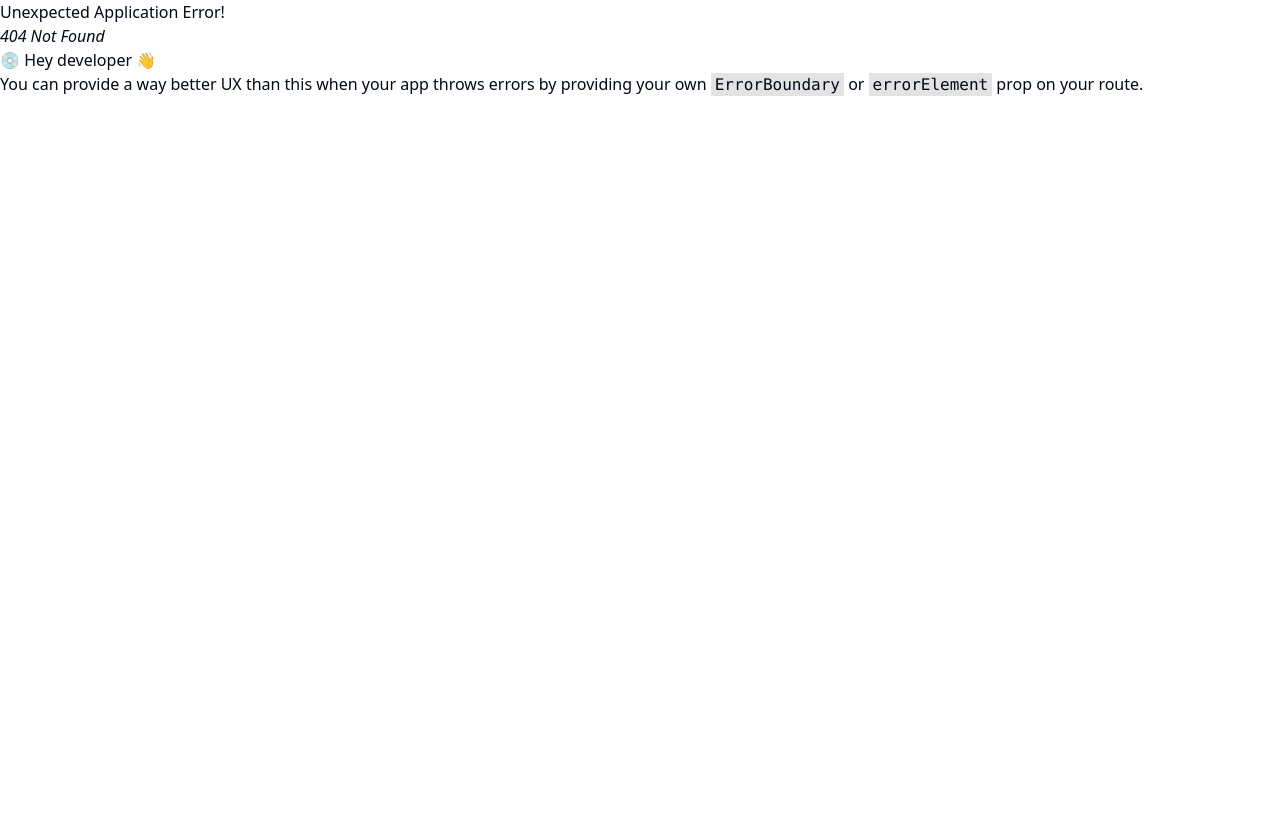
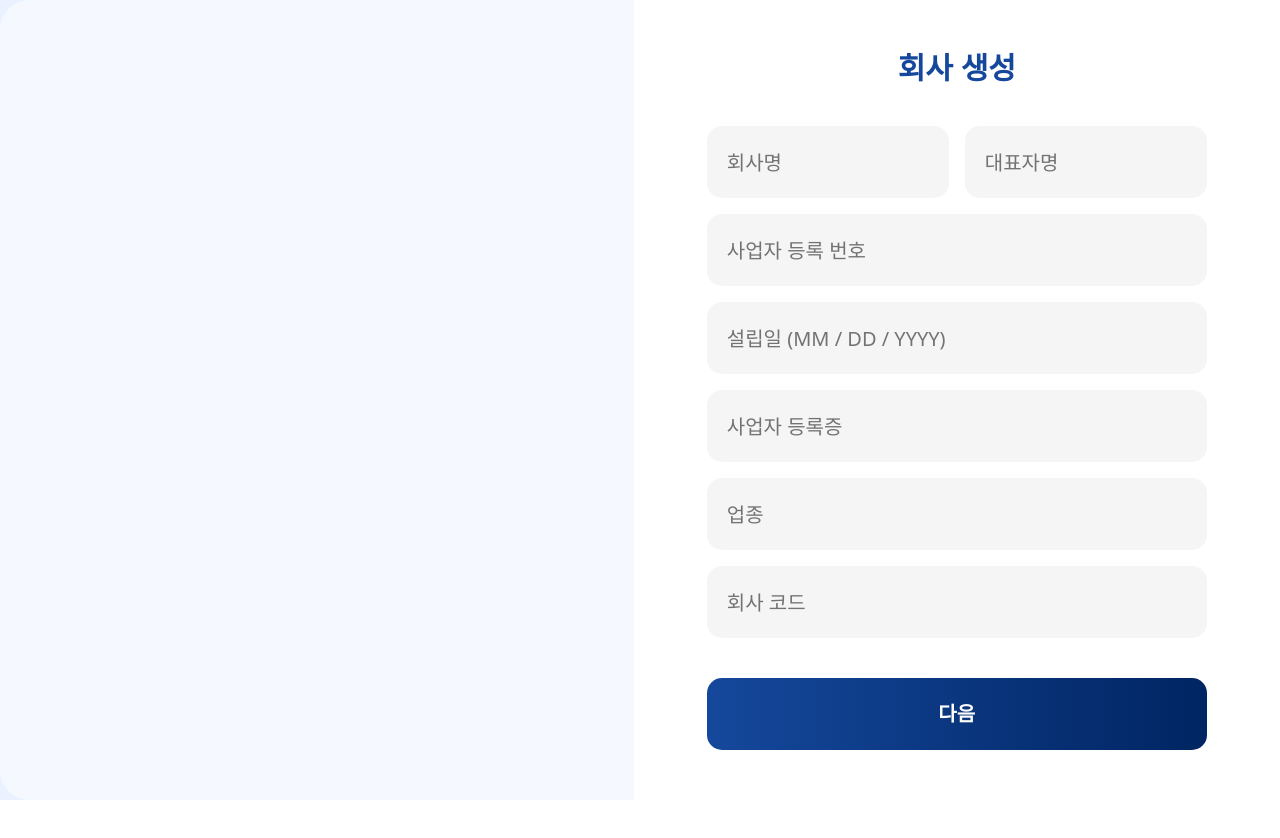
Before and after one commit to LogisMobilityX/mega-express-front, a React (Vite) app: page /register-company-account in a window 1280 px wide. Before the commit this address had no page. Shown: the top 838 px of the page. Before the commit the page ends 800 px from the top, so only its background shows below. Built offline with nearby package versions, Linux system fonts and the light colour scheme.

Commit message:
:lipstick: 회사 계정 생성 폼 UI 구현

```diff
--- a/src/app/routes/index.tsx
+++ b/src/app/routes/index.tsx
@@ -1,6 +1,7 @@
 import { Components } from '@/pages/components'
 import { HomePage } from '@/pages/home/home-page'
 import { LoginPage } from '@/pages/login/login-page'
+import RegisterCompanyAccount from '@/pages/register-company-account/ui/register-account-page'
 import { SignUpPage } from '@/pages/sign-up/ui/sign-up-page'
 import { HomeLayout } from '@/shared/ui/home-layout'
 import { createBrowserRouter } from 'react-router-dom'
@@ -13,6 +14,7 @@ export const router: ReturnType<typeof createBrowserRouter> = createBrowserRoute
       { path: '', element: <HomePage /> },
       { path: '/login', element: <LoginPage /> },
       { path: '/sign-up', element: <SignUpPage /> },
+      { path: '/register-company-account', element: <RegisterCompanyAccount /> },
     ],
   },
   {
--- /dev/null
+++ b/src/pages/register-company-account/ui/form-item.tsx
@@ -0,0 +1,13 @@
+type Props = {
+  text: string
+  content: React.ReactNode
+}
+
+export const FormItem = ({ text, content }: Props) => {
+  return (
+    <div className='flex items-center gap-2'>
+      <label className='sr-only min-w-24 font-bold'>{text}</label>
+      {content}
+    </div>
+  )
+}
--- /dev/null
+++ b/src/pages/register-company-account/ui/form.tsx
@@ -0,0 +1,64 @@
+import { Button } from '@/shared/ui/button'
+import { Input } from '@/shared/ui/input'
+import { zodResolver } from '@hookform/resolvers/zod'
+import { useForm } from 'react-hook-form'
+import { z } from 'zod'
+import { FormItem } from './form-item'
+
+const RegisterCompanyAccountFormSchema = z.object({
+  // 회사 이름
+  companyName: z.string().min(1),
+  // 대표자 이름
+  representativeName: z.string().min(2),
+  // 사업 등록 번호는?
+  businessRegistrationNumber: z.string().min(1),
+  // 어떤 타입?
+  businessRegistrationCertificate: z.string().min(2),
+  // 어떤 업종 String이 가능한가?
+  industryType: z.string().min(2),
+  // 어떤 조건?
+  companyCode: z.string().min(2),
+})
+
+type RegisterCompanyAccountType = z.infer<typeof RegisterCompanyAccountFormSchema>
+
+export const Form = ({ handler }: { handler: VoidFunction }) => {
+  const {} = useForm<RegisterCompanyAccountType>({
+    resolver: zodResolver(RegisterCompanyAccountFormSchema),
+  })
+
+  return (
+    <form className='item flex w-full flex-col gap-10'>
+      <h1 className='text-center text-3xl font-bold text-p-900'>회사 생성</h1>
+      <div className='flex flex-col gap-4'>
+        <div className='flex gap-4'>
+          <FormItem text='companyName' content={<Input placeholder='회사명' className='w-full' />} />
+          <FormItem text='representativeName' content={<Input placeholder='대표자명' className='w-full' />} />
+        </div>
+        <FormItem text='representativeName' content={<Input placeholder='사업자 등록 번호' className='w-full' />} />
+        <FormItem
+          text='representativeName'
+          content={<Input placeholder='설립일 (MM / DD / YYYY)' className='w-full' />}
+        />
+
+        <FormItem
+          text='businessRegistrationNumber'
+          content={<Input placeholder='사업자 등록증' className='w-full' />}
+        />
+        <FormItem text='industryType' content={<Input placeholder='업종' className='w-full' />} />
+        <FormItem text='companyCode' content={<Input placeholder='회사 코드' className='w-full' />} />
+      </div>
+      <div className='flex justify-end'>
+        <Button
+          className='w-full'
+          onClick={() => {
+            console.log('생성 상태 변경 및 유저에게 알려줘야힙니다.')
+            handler()
+          }}
+        >
+          다음
+        </Button>
+      </div>
+    </form>
+  )
+}
--- /dev/null
+++ b/src/pages/register-company-account/ui/register-account-page.tsx
@@ -0,0 +1,18 @@
+import { useState } from 'react'
+import { Form } from './form'
+
+const RegisterCompanyAccountPage = () => {
+  // Temp : 서버 요청 성공을 담당하고 있는 상태 UI를 위한 임시 구현입니다.
+  const [isRequested, setIsRequested] = useState(false)
+  const handler = () => {
+    setIsRequested(true)
+  }
+
+  return (
+    <div className='flex size-full items-center justify-center'>
+      <div className='w-[500px]'>{isRequested ? <>기다려주세요</> : <Form handler={handler} />}</div>
+    </div>
+  )
+}
+
+export default RegisterCompanyAccountPage
--- a/src/shared/ui/button.tsx
+++ b/src/shared/ui/button.tsx
@@ -1,7 +1,7 @@
-import * as React from 'react'
+import { cn } from '@/lib/utils'
 import { Slot } from '@radix-ui/react-slot'
 import { cva, type VariantProps } from 'class-variance-authority'
-import { cn } from '@/lib/utils'
+import * as React from 'react'
 
 const buttonVariants = cva(
   'inline-flex items-center justify-center whitespace-nowrap rounded-md text-sm font-medium ring-offset-background transition-colors focus-visible:outline-none focus-visible:ring-2 focus-visible:ring-ring focus-visible:ring-offset-2 disabled:pointer-events-none disabled:opacity-50',
```
